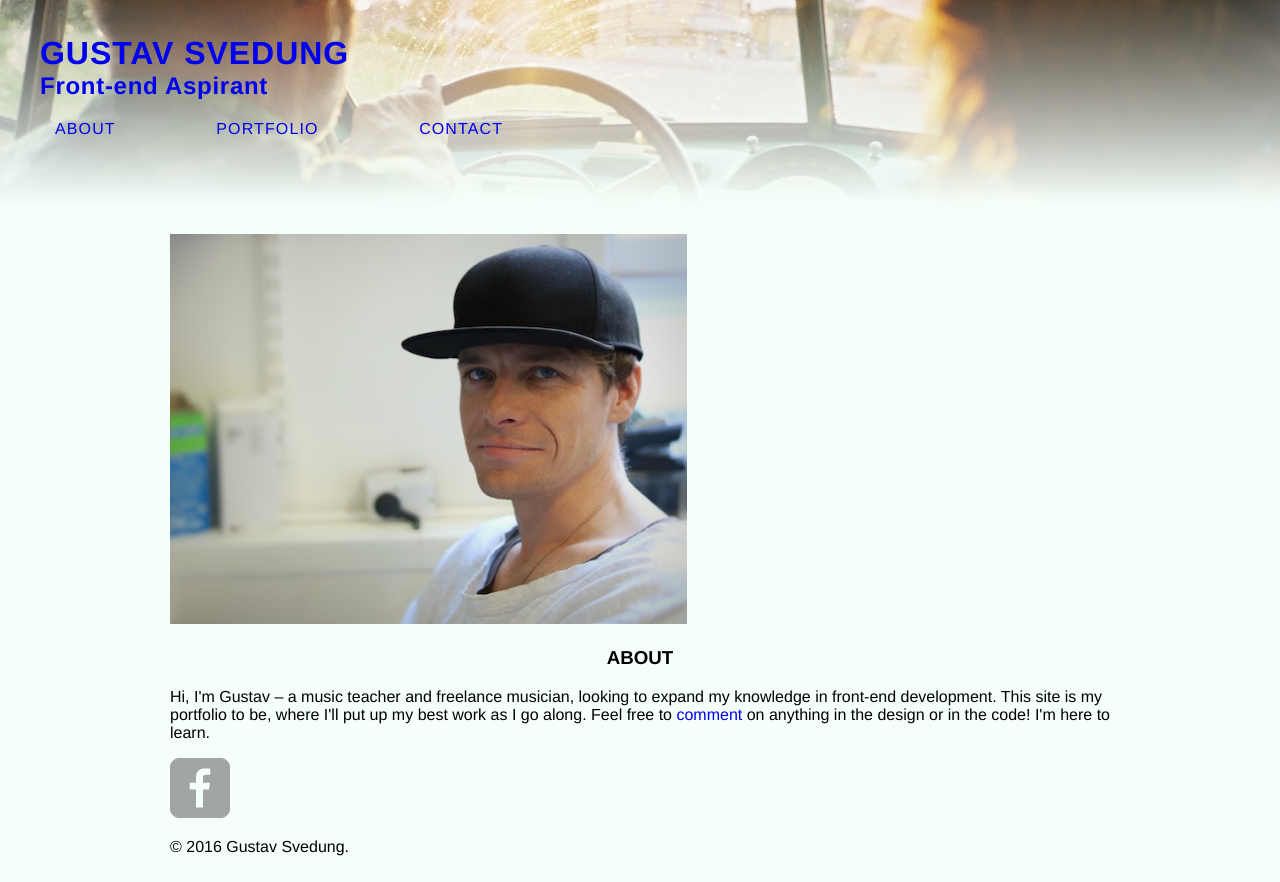
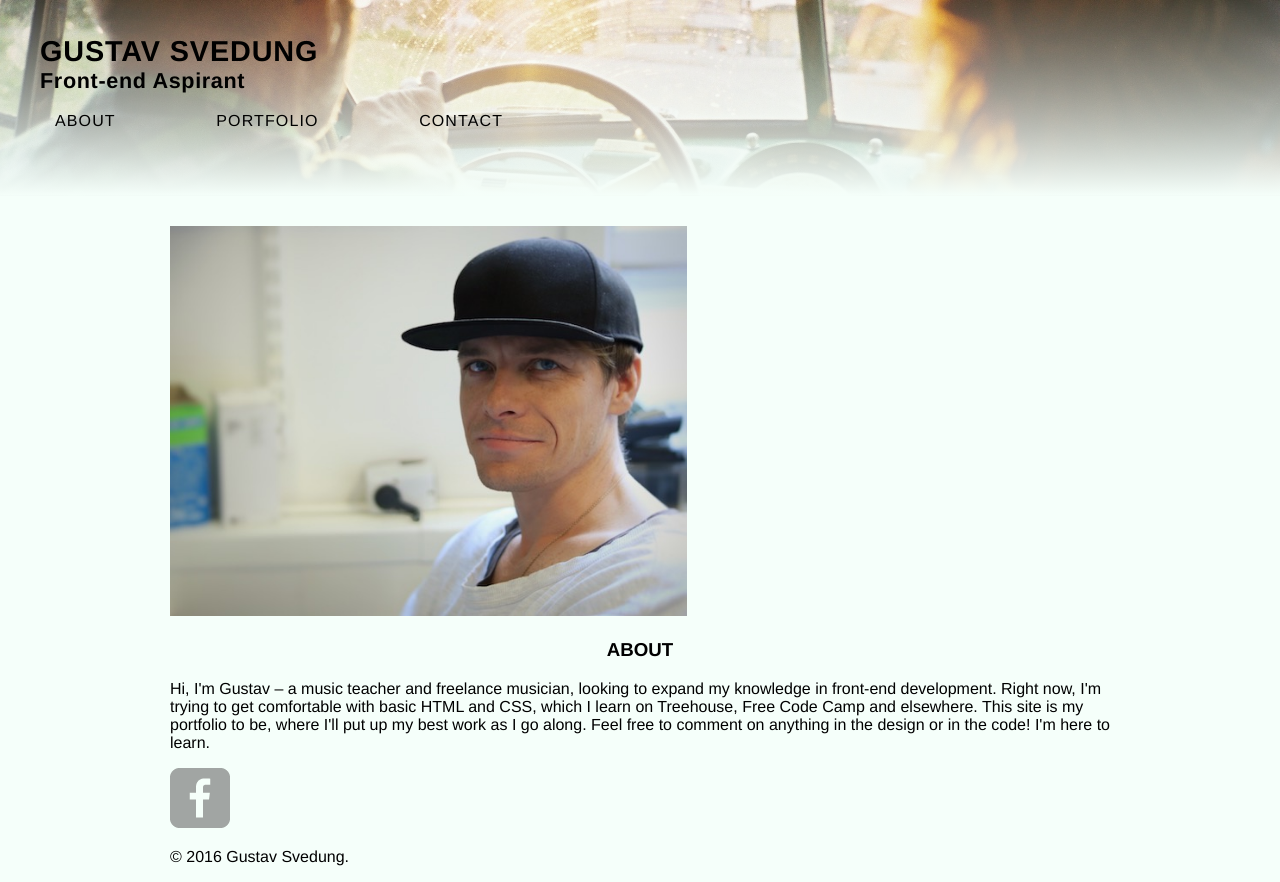
Before and after one commit to gustavsvedung/gustavsvedung.github.io, a plain HTML site: page index.html in a window 1280 px wide. Drawn offline with Linux system fonts and the light colour scheme.

```diff
--- a/css/main.css
+++ b/css/main.css
@@ -17,6 +17,7 @@
 
 a {
     text-decoration: none;
+    color: black;
 }
 
 a:visited {
@@ -39,12 +40,14 @@
     padding: 35px 0 0 40px;
     text-transform: uppercase;
     letter-spacing: 0.03em;
+    font-size: 1.8rem;
 }
 
 h2 {
     margin-top: 0;
     padding: 0px 0 0 40px;
     letter-spacing: 0.03em;
+    font-size: 1.35rem;
 }
 
 h3 {
--- a/index.html
+++ b/index.html
@@ -24,7 +24,7 @@
             <section>
                 <img src="img/gustav.jpg" alt="Photograph of Gustav Svedung" class="photo">
                 <h3>About</h3>
-                <p>Hi, I'm Gustav – a music teacher and freelance musician, looking to expand my knowledge in front-end development. This site is my portfolio to be, where I'll put up my best work as I go along. Feel free to <a href="contact.html">comment</a> on anything in the design or in the code! I'm here to learn.</p>
+                <p>Hi, I'm Gustav – a music teacher and freelance musician, looking to expand my knowledge in front-end development. Right now, I'm trying to get comfortable with basic HTML and CSS, which I learn on Treehouse, Free Code Camp and elsewhere. This site is my portfolio to be, where I'll put up my best work as I go along. Feel free to <a href="contact.html">comment</a> on anything in the design or in the code! I'm here to learn.</p>
             </section>
             <footer>
                 <a href="http://facebook.com/gustavsvedung"><img src="img/facebook-wrap.png" alt="Facebook Logo"></a>
```
